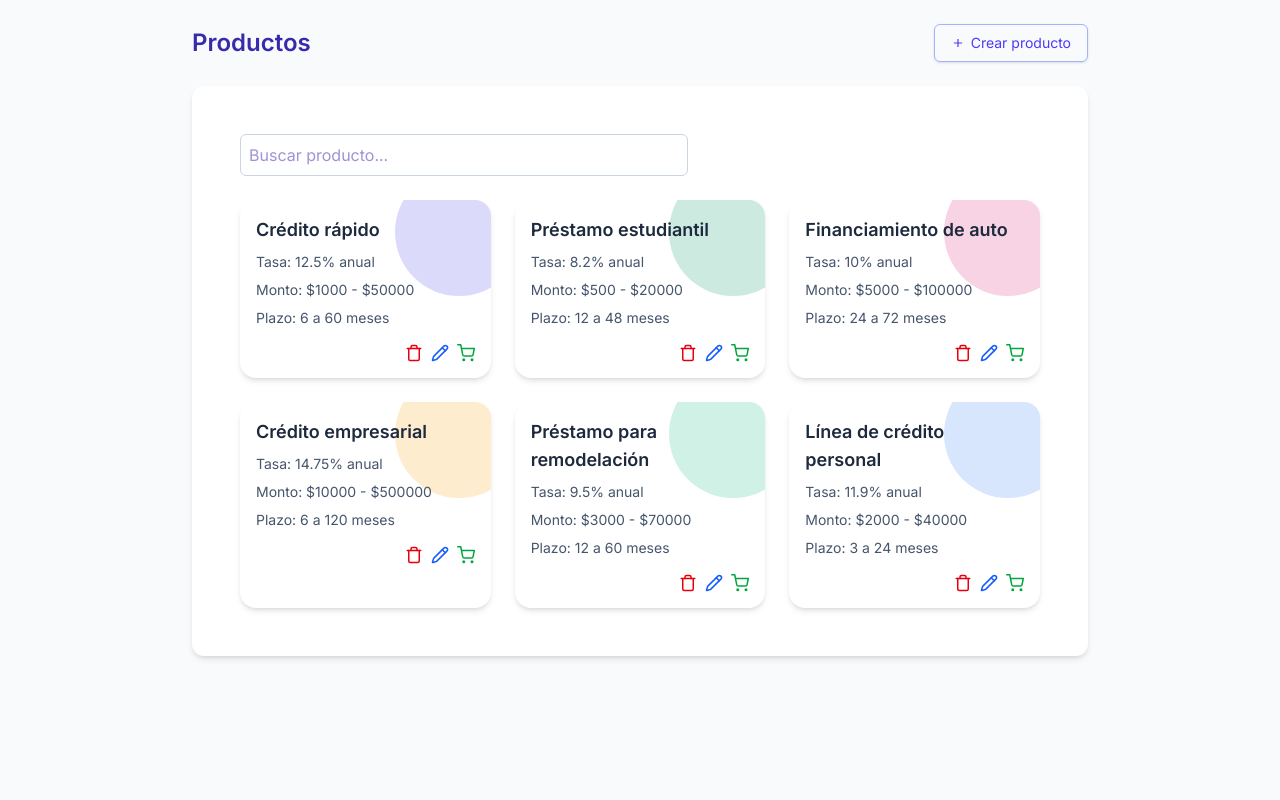
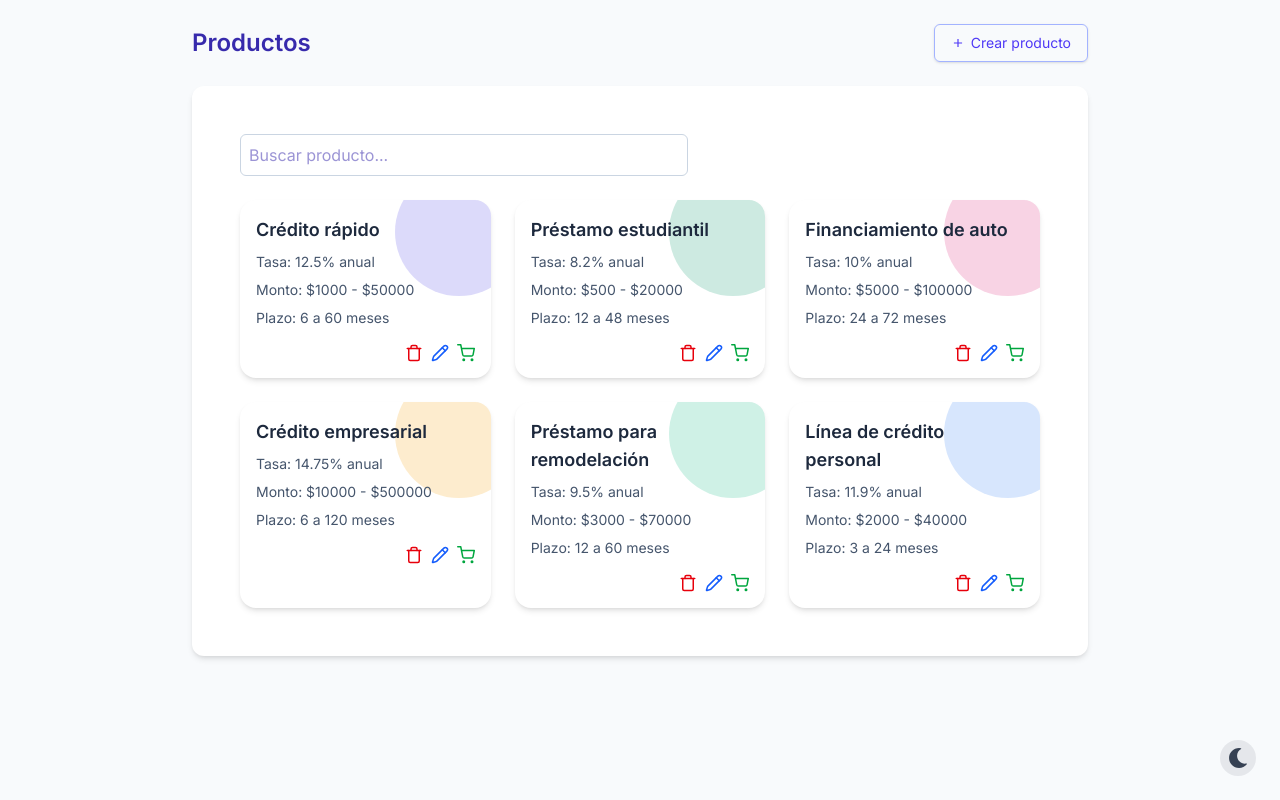
Before and after one commit to JAOLMOS07/credit-app-prev, a Next.js app: page /credit/products in a window 1280 px wide. Built offline with nearby package versions, Linux system fonts and the light colour scheme.

Commit message:
add cahnges filter

```diff
--- a/src/app/layout.tsx
+++ b/src/app/layout.tsx
@@ -3,7 +3,7 @@ import { Inter} from "next/font/google";
 import "./globals.css";
 import {Providers} from "@/providers";
 import {Toaster} from "react-hot-toast";
-
+import ThemeButton from "@/components/ThemeButton/ThemeButton";
 const inter = Inter({ subsets: ['latin'] });
 
 
@@ -22,6 +22,7 @@ export default function RootLayout({
     <body className={`${inter.className} bg-white dark:bg-gray-900`}>
     <Toaster position="top-right" />
     <Providers>{children}</Providers>
+    <ThemeButton/>
     </body>
     </html>
 );
--- /dev/null
+++ b/src/components/ThemeButton/ThemeButton.tsx
@@ -0,0 +1,21 @@
+'use client';
+
+import React from 'react';
+import { ThemeSwitcher } from '../shared/ThemeSwitch/ThemeSwith';
+
+const ThemeButton: React.FC = () => {
+
+  return (
+    <>
+      <div
+        className="fixed bottom-6 right-6 flex flex-col items-end gap-3"
+
+      >
+        <ThemeSwitcher/>
+      </div>
+
+    </>
+  );
+};
+
+export default ThemeButton;
--- a/src/components/admin/list/ProductsList.tsx
+++ b/src/components/admin/list/ProductsList.tsx
@@ -1,6 +1,7 @@
 "use client";
 
 import ProductItemCard from "@/components/shared/card/ProductItemCard";
+import { useState } from "react";
 
 const sampleProducts = [
     {
@@ -66,16 +67,24 @@ const sampleProducts = [
 ];
 
 export default function ProductList() {
+    const [search, setSearch] = useState("");
+
+    const filteredProducts = sampleProducts.filter((product) =>
+        product.name.toLowerCase().includes(search.toLowerCase())
+    );
+
     return (
         <div className="p-6 space-y-6">
             <input
                 type="text"
                 placeholder="Buscar producto..."
+                value={search}
+                onChange={(e) => setSearch(e.target.value)}
                 className="w-full max-w-md p-2 rounded-md border border-slate-300 dark:border-slate-600 bg-white dark:bg-slate-800"
             />
 
             <div className="grid grid-cols-1 sm:grid-cols-2 lg:grid-cols-3 gap-6">
-                {sampleProducts.map((product) => (
+                {filteredProducts.map((product) => (
                     <ProductItemCard key={product.id} product={product} />
                 ))}
             </div>
--- /dev/null
+++ b/src/components/loader/loader.tsx
@@ -0,0 +1,7 @@
+export default function Loader() {
+    return (
+        <div className="flex justify-center items-center w-full py-10">
+            <div className="w-8 h-8 border-4 border-blue-500 border-t-transparent rounded-full animate-spin" />
+        </div>
+    );
+}
```
Also changed, not shown: 1 other file (tests, documents, lock files or other folders).
